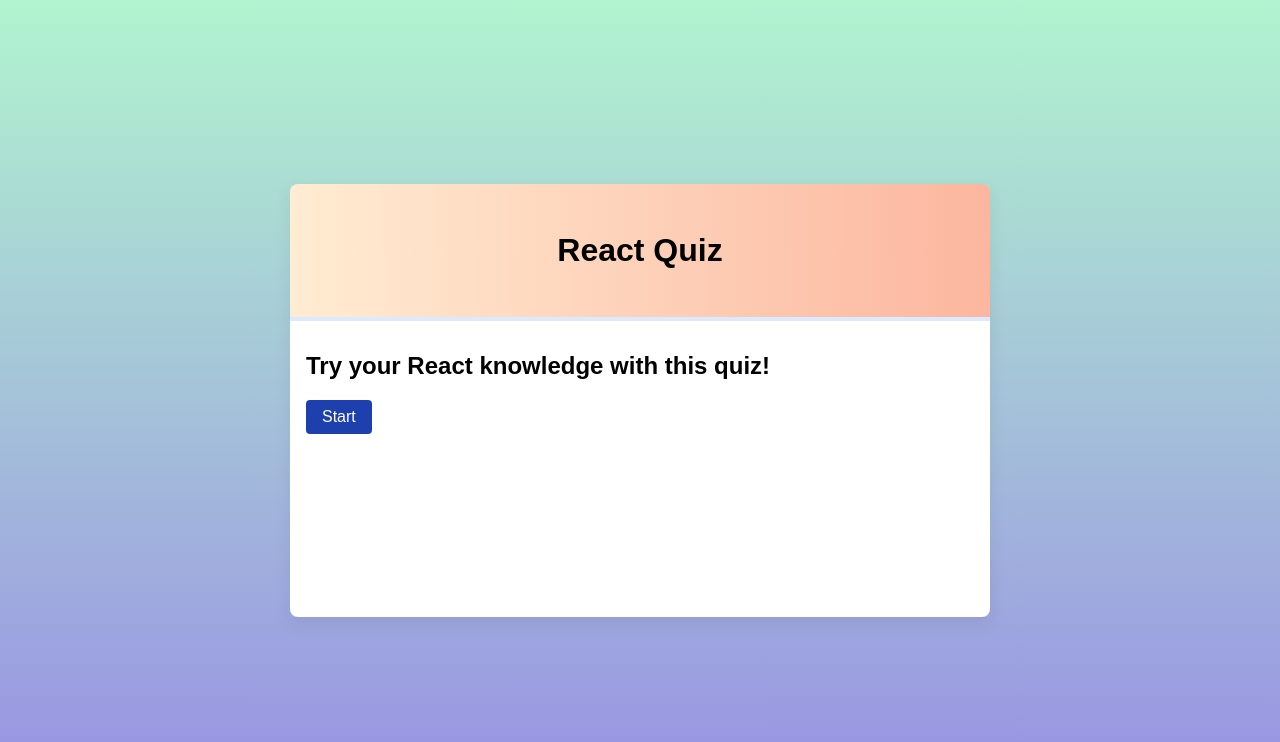
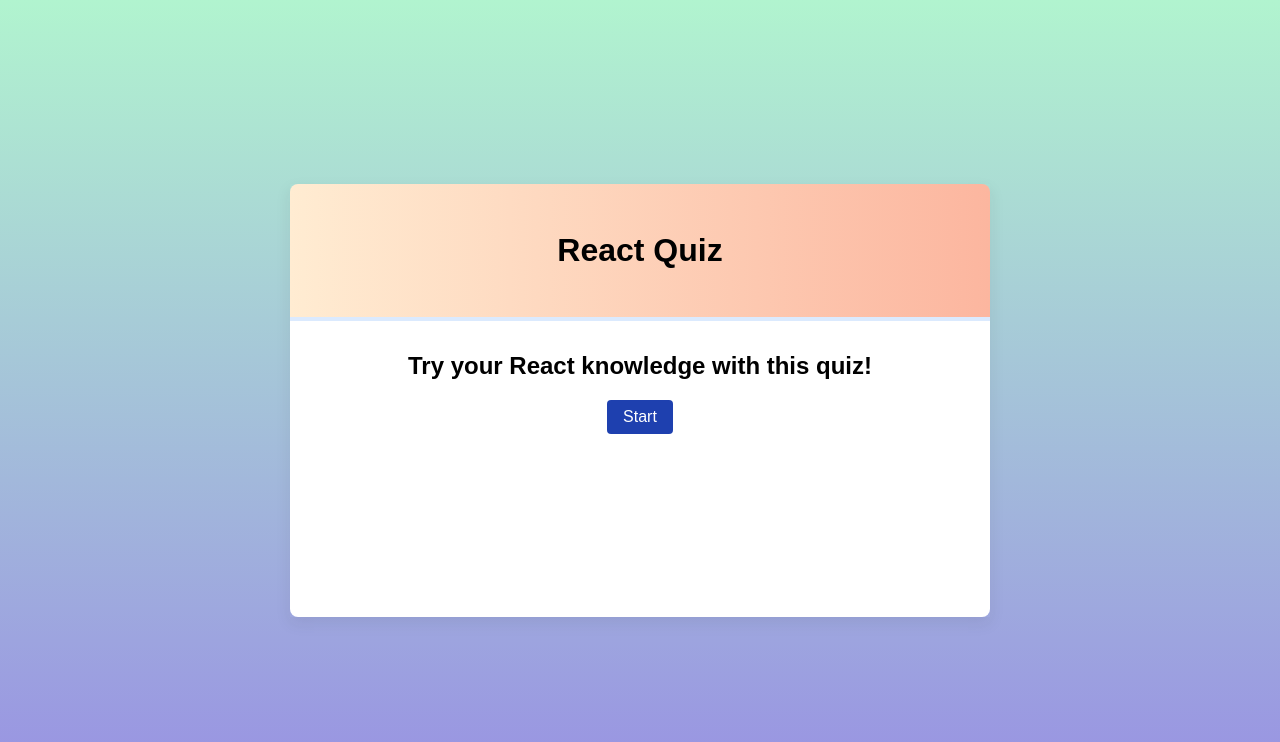
Before and after one commit to sample-react-projects/quiz-app, a React (Vite) app: page / in a window 1280 px wide. Shown: the top 742 px of the page. Built offline with nearby package versions, Linux system fonts and the light colour scheme.

Commit message:
Fix welcome styles

```diff
--- a/src/components/welcome/Welcome.module.scss
+++ b/src/components/welcome/Welcome.module.scss
@@ -1,4 +1,6 @@
 .welcome {
+  text-align: center;
+
   &__start {
     all: unset;
     background-color: #1e40af;
--- a/src/components/welcome/Welcome.tsx
+++ b/src/components/welcome/Welcome.tsx
@@ -6,12 +6,12 @@ interface IWelcome {
 
 const Welcome: React.FC<IWelcome> = ({ startQuiz }) => {
   return (
-    <>
+    <div className={styles.welcome}>
       <h2>Try your React knowledge with this quiz!</h2>
       <button className={styles["welcome__start"]} onClick={startQuiz}>
         Start
       </button>
-    </>
+    </div>
   );
 };
 
```
